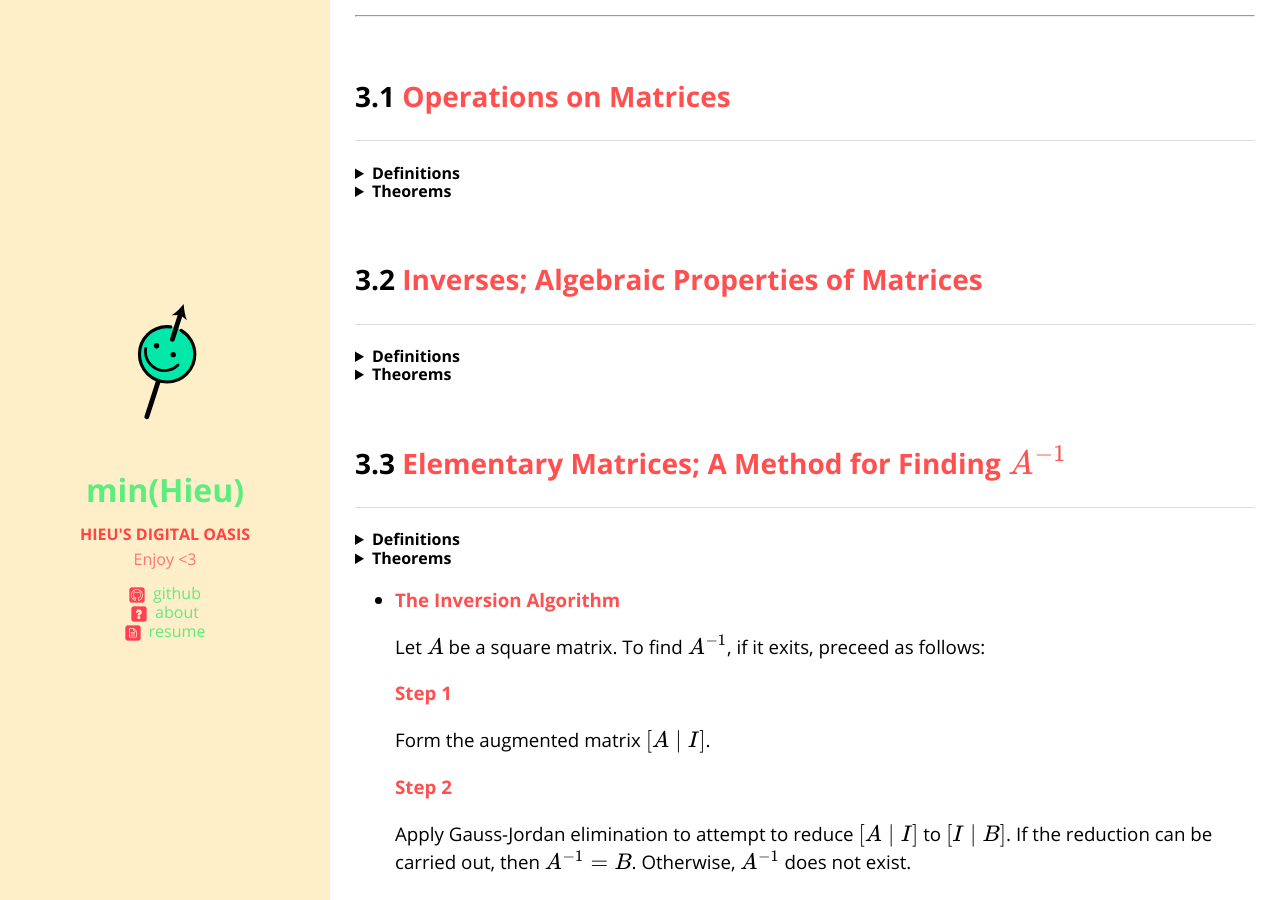
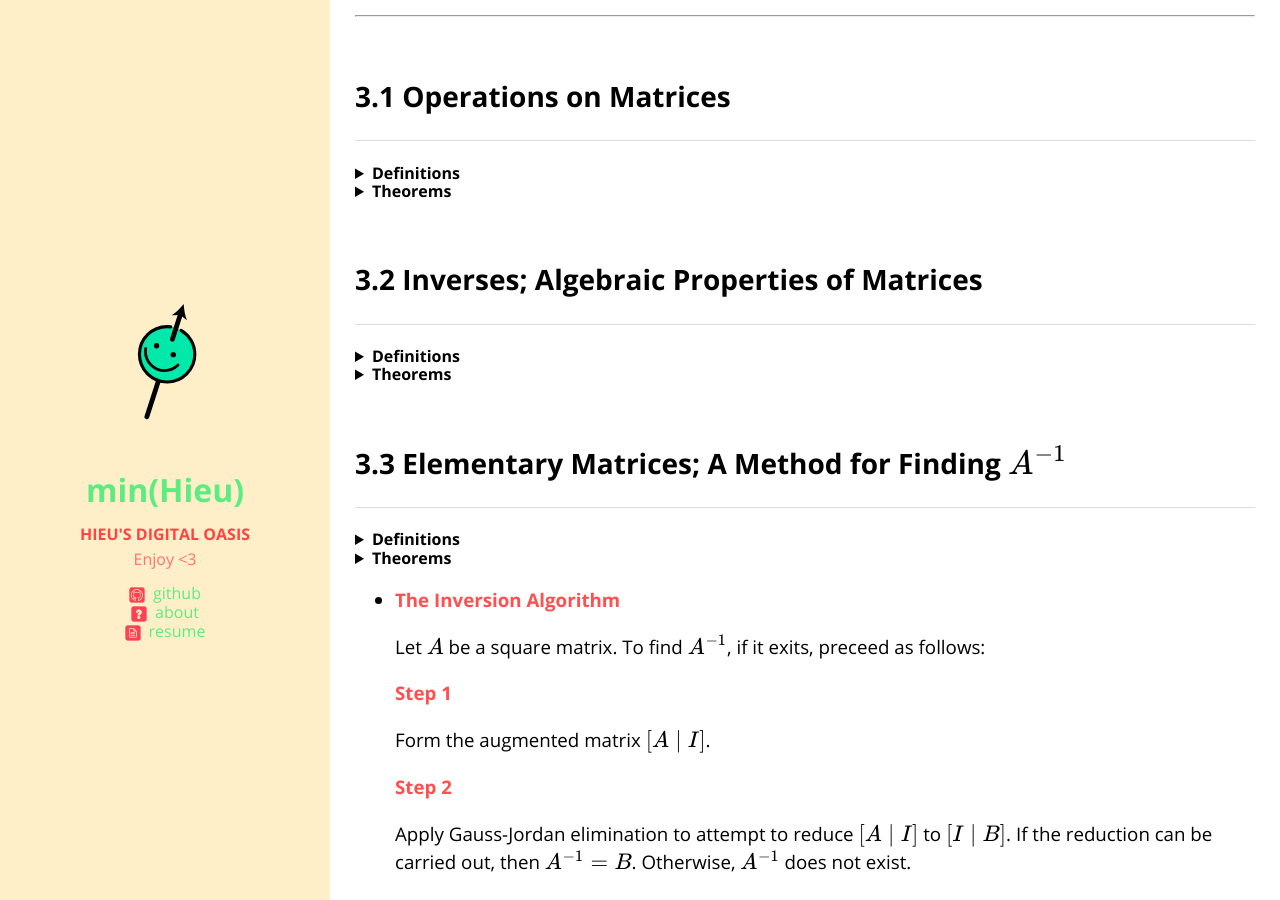
Before and after one commit to min-hieu/min-hieu.github.io, a Jekyll site: the page built from _posts/2021-02-11-Linear-algebra-summary.md, in a window 1280 px wide and 900 px high, scrolled down 2402 px. Built offline with Jekyll 4.4.1, drawn with Linux system fonts in a browser that asks for light colours; formulas are drawn with MathJax 3; a script that is not in the unit is left out; some of the changed text lies outside the part shown.

Commit message:
Update 2021-02-11-Linear-algebra-summary.md

```diff
--- a/_posts/2021-02-11-Linear-algebra-summary.md
+++ b/_posts/2021-02-11-Linear-algebra-summary.md
@@ -62,13 +62,13 @@ mathjax: true
 
 <details closed><summary><b>Definitions</b></summary>
 
-+ A <span id="notion-highlight-1"><b>linear equation</b></span> in the $n$  variables $x_1, x_2, ..., x_n$  is defined to be one that can be expressed in the form
+- A <span id="notion-highlight-1"><b>linear equation</b></span> in the $n$  variables $x_1, x_2, ..., x_n$  is defined to be one that can be expressed in the form
 
 $$a_1x_1+a_2x_2+...+a_nx_n =b$$
 
 &emsp;&emsp;&emsp;*where  $a_1, a_2,...,a_n$   and $b$ are constants and the $a_i$'s are not all zero.*
 
-+ A <span id="notion-highlight-1"><b>homogeneous linear equation</b></span> in the $n$  variables $x_1, x_2, ..., x_n$  is defined to be one that can be expressed in the form
+- A <span id="notion-highlight-1"><b>homogeneous linear equation</b></span> in the $n$  variables $x_1, x_2, ..., x_n$  is defined to be one that can be expressed in the form
 
 $$a_1x_1+a_2x_2+...+a_nx_n =0$$
 
@@ -193,7 +193,7 @@ b_2 \\ \vdots \\b_m \\
 
 ---
 
-## 3.1 <span id="notion-highlight-1"><b>Operations on Matrices</b></span>
+## 3.1 Operations on Matrices
 
 <details closed><summary><b>Definitions</b></summary>
     - A <span id="notion-highlight-1"><b>matrix</b></span> is a rectangular array of numbers. The numbers in the array are called the <span id="notion-highlight-1"><b>entries</b></span> in the matrix. The <span id="notion-highlight-1"><b>size</b></span> of a matrix is described by specifying the number of <span id="notion-highlight-1"><b>rows</b></span> (horizontal lines) and <span id="notion-highlight-1"><b>columns</b></span> (vertical lines) that occur in the matrix.
@@ -250,7 +250,7 @@ b_2 \\ \vdots \\b_m \\
 
 </details>
 
-## 3.2 <span id="notion-highlight-1"><b>Inverses; Algebraic Properties of Matrices</b></span>
+## 3.2 Inverses; Algebraic Properties of Matrices
 
 <details closed><summary><b>Definitions</b></summary>
     - The <span id="notion-highlight-1"><b>negative</b></span> or the <span id="notion-highlight-1"><b>additive inverse</b></span> of a matrix $A$  is defined to be
@@ -340,7 +340,7 @@ b_2 \\ \vdots \\b_m \\
         $$rc=tr(cr)$$
 </details>
 
-## 3.3 <span id="notion-highlight-1"><b>Elementary Matrices; A Method for Finding $A^{-1}$</b></span>
+## 3.3 Elementary Matrices; A Method for Finding $A^{-1}$
 
 <details closed><summary><b>Definitions</b></summary>
     - An $n\times n$ matrix is called an <span id="notion-highlight-1"><b>elementary matrix</b></span> if it can be obtained from the $n\times n$ identity matrix $I_n$ by performing a single elementary row operation.
@@ -417,7 +417,7 @@ b_2 \\ \vdots \\b_m \\
 
     Apply Gauss-Jordan elimination to attempt to reduce $[A\mid I]$  to $[I\mid B]$. If the reduction can be carried out, then $A^{-1}=B$. Otherwise, $A^{-1}$ does not exist.
 
-## 3.4 <span id="notion-highlight-1"><b>Subspaces and Linear Independence</b></span>
+## 3.4 Subspaces and Linear Independence
 
 <details closed><summary><b>Definitions</b></summary>
     - A nonempty set $W$  of vectors in $\R^n$ is called a <span id="notion-highlight-1"><b>subspace</b></span> of $\R^n$ if it is closed under scalar multiplication (i.e. any scalar multiple of a vector in $W$  is in $W$) and is closed under addition (i.e. the sum of any two vectors in $W$  is in $W$).
@@ -471,7 +471,7 @@ b_2 \\ \vdots \\b_m \\
 </details>
 
 
-## 3.5 <span id="notion-highlight-1"><b>The Geometry of Linear Systems</b></span>
+## 3.5 The Geometry of Linear Systems
 
 <details closed><summary><b>Definitions</b></summary>
     - The solution set of a consistent nonhomogeneous linear system $Ax=b$ is expressible in the form
@@ -508,7 +508,7 @@ b_2 \\ \vdots \\b_m \\
     - Let $A$ be an $m\times n$ matrix. Then the solution space of the homogeneous linear system $Ax=0$ consists of all vectors in $\R^n$ that are orthogonal to every row vector of the matrix $A$.
 </details>
 
-## 3.6 <span id="notion-highlight-1"><b>Matrices with Special Forms</b></span>
+## 3.6 Matrices with Special Forms
 
 <details closed><summary><b>Definitions</b></summary>
     - A square matrix in which all entries off the main diagonal are zero is called a <span id="notion-highlight-1"><b>diagonal matrix</b></span>.
```
Also changed, not shown: other parts of _posts/2021-02-11-Linear-algebra-summary.md (+1 -1 lines).
